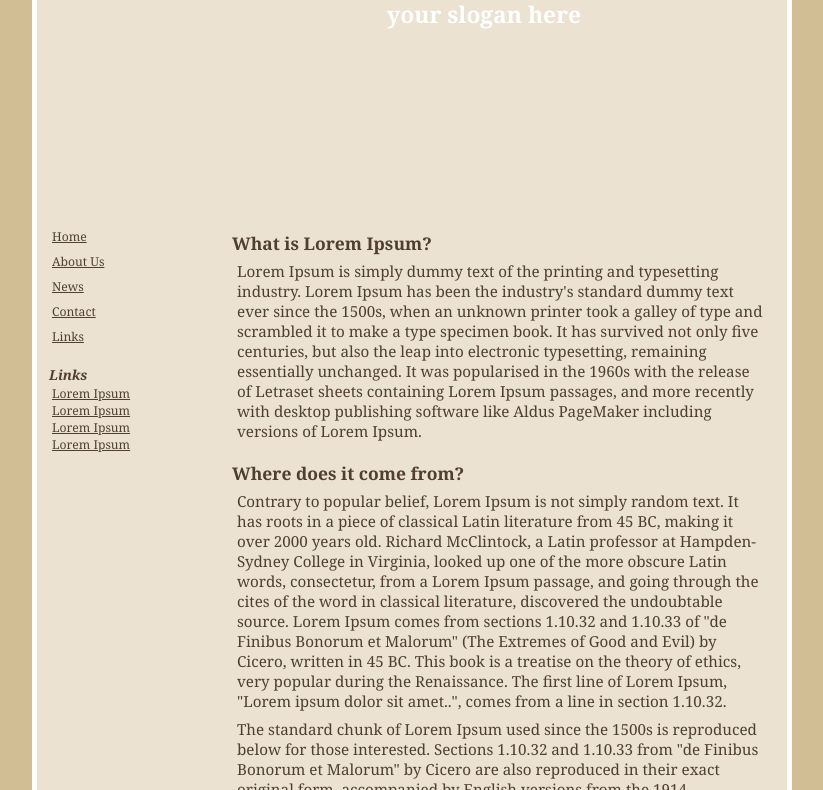
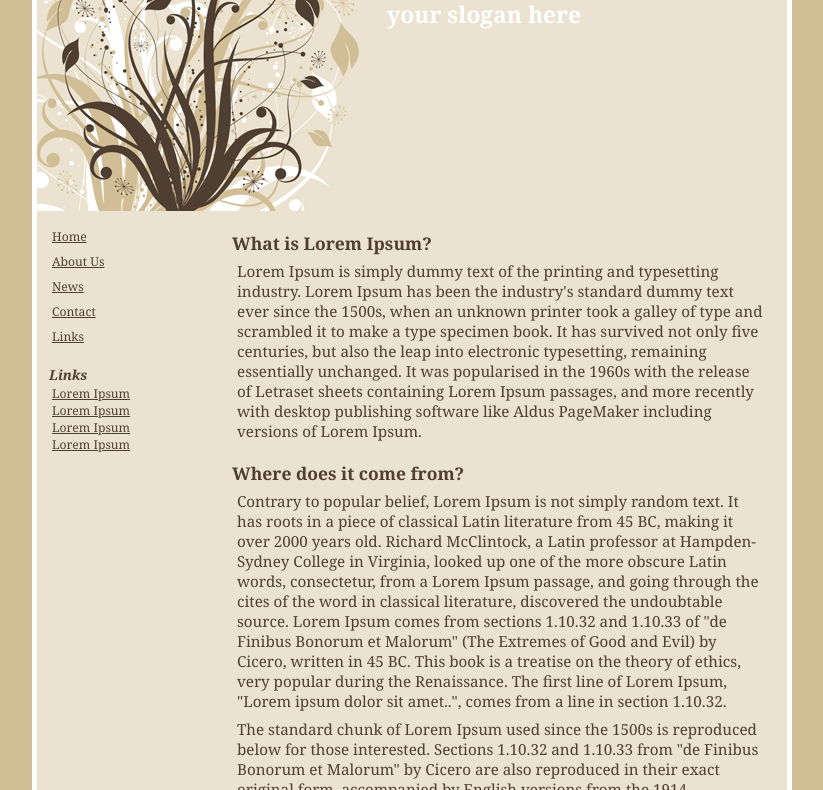
Before and after one commit to watterfly/watterfly.github.com, a plain HTML site: page index.html in a window 1280 px wide. Shown: the part 131-921 px from the top of the page, without its empty margins (158-981 px from the left). Drawn offline with Linux system fonts and the light colour scheme.

Commit message:
css change

```diff
--- a/stylesheets/style.css
+++ b/stylesheets/style.css
@@ -38,7 +38,7 @@ h3 {
 }
 
 #pageHeader {
-	background:url(header.jpg) no-repeat;
+	background:url(../images/header.jpg) no-repeat;
 	width: 750px;
 	height: 317px;
 	color: #FEFFFF;
```
Also changed, not shown: images/header.jpg (added).
